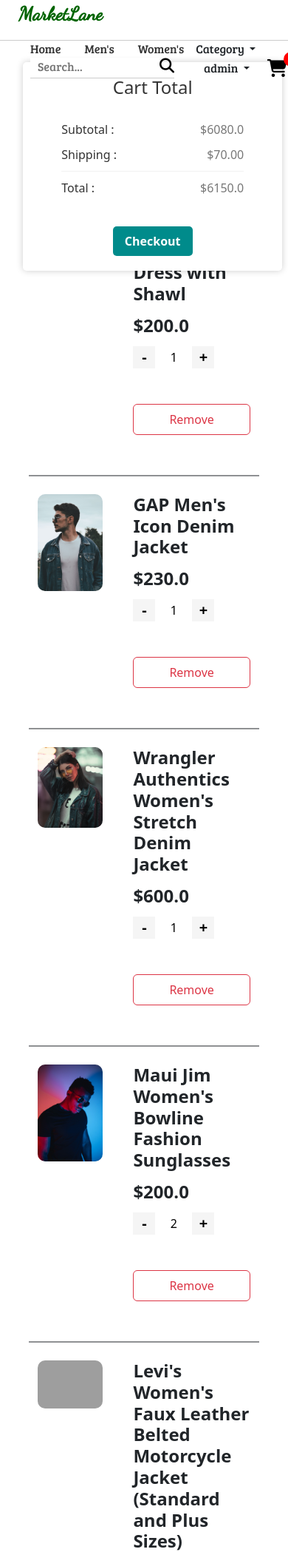
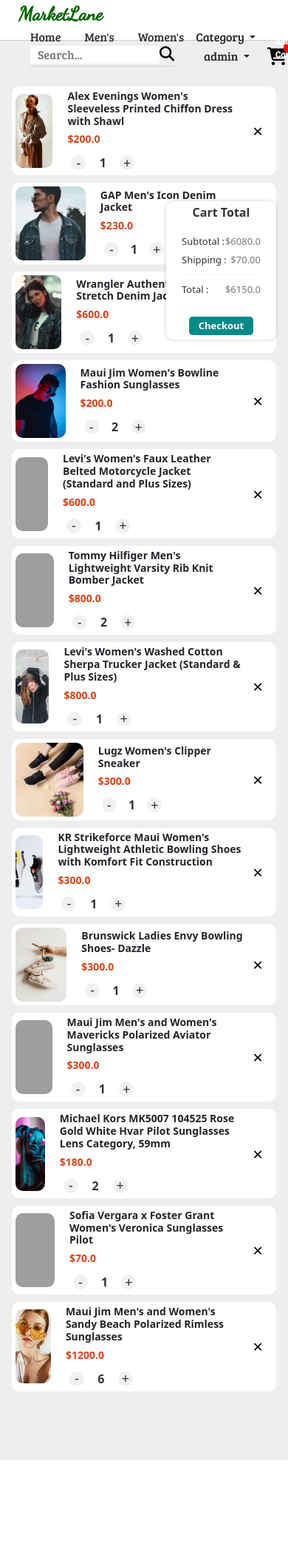
Before and after one commit to RashadGhzi/MarketLane, a Django app: page /product/cart/ in a window 390 px wide. Shown: the top 2098 px of the page at 74% size. After the commit the page ends 1974 px from the top, so only its background shows below. Run offline with Django 4.2, Linux system fonts and the light colour scheme; a user stored in the database is signed in; data comes from the database, SQL or seed files in the repository; both versions use the stored data as it was after the commit; grey boxes are pictures that could not be loaded.

Commit message:
Third updated

```diff
--- /dev/null
+++ b/MarketLane/core/static/core/css/responsive.css
@@ -0,0 +1,104 @@
+/* screen max width 1000px  */
+@media only screen and (max-width: 1000px) {
+
+    /* product cart styling */
+    .cart-total {
+        background-color: #fff;
+        border-radius: 10px;
+        box-shadow: 0 0 5px rgba(0, 0, 0, 0.2);
+        padding: 10px;
+        position: fixed;
+        right: 1em;
+        top: 4em;
+        height: 300px;
+        max-width: 270px;
+        display: flex;
+        flex-direction: column;
+        justify-content: center;
+    }
+}
+
+
+/* screen max width 768px  */
+@media only screen and (max-width: 768px) {
+
+    /* product cart responsive style  */
+    .cart-total {
+        box-shadow: 0 0 5px rgba(0, 0, 0, 0.2);
+        padding: 5px;
+        top: 25em;
+        height: 240px;
+        max-width: 240px;
+    }
+
+    .cart-total-heading h3 {
+        font-size: 20px;
+        font-weight: bold;
+    }
+
+    .cart-total-details {
+        padding: 0px 1em;
+    }
+
+    .cart-total-subheading {
+        margin-bottom: 5px;
+    }
+}
+
+/* screen max width 576px  */
+@media only screen and (max-width: 576px) {
+
+    /* product cart responsive styling  */
+
+    .cart-view {
+        margin: 0 auto;
+        padding: 35px 1em;
+        min-height: 100vh;
+        width: 100%;
+    }
+
+    .product-in h2 {
+        font-size: 14px;
+        margin-bottom: 5px;
+    }
+
+    .price {
+        font-size: 14px;
+    }
+
+    .product-cart-banner {
+        padding: 5px 5px;
+    }
+
+    .quantity button {
+        font-size: 18px;
+        width: 20px;
+        height: 20px;
+        margin: 0 5px;
+    }
+
+    .cart-total {
+        height: 187px;
+        max-width: 149px;
+        top: 17em;
+    }
+
+    .cart-total-subheading h4 {
+        font-size: 13px;
+    }
+
+    .cart-total-heading h3 {
+        font-size: 16px;
+    }
+
+    .cart-total-subheading span {
+        font-size: 13px;
+    }
+
+    .cart-total-button a {
+        padding: 0.2em 1em;
+        font-size: 13px;
+    }
+
+
+}
--- a/MarketLane/core/static/core/css/style.css
+++ b/MarketLane/core/static/core/css/style.css
@@ -494,83 +520,98 @@ button[type="submit"] i {
 /* product cart sytling  */
 .cart-view {
     margin: 0 auto;
-    padding: 50px 20px;
+    padding: 50px 5em;
+    background-color: rgb(239 238 238) !important;
+    min-height: 100vh;
+    width: 100%;
 }
 
-.cart-title {
-    text-align: center;
-    margin-bottom: 50px;
+.product-cart-banner {
+    display: flex;
+    align-items: center;
+    padding: 10px 10px;
+    background-color: #fff;
+    border-radius: 10px;
+    /* box-shadow: 0px px 5px rgba(0, 0, 0, 0.1); */
+    margin: 10px 0;
 }
 
-.cart-items {
-    display: flex;
-    flex-direction: column;
-}
-
-.cart-item {
-    display: flex;
-    margin-bottom: 30px;
-}
-
-.item-image {
-
-    width: 200px;
+.product-image-cart {
+    width: 100px;
+    height: 100px;
+    overflow: hidden;
+    border-radius: 10px;
     margin-right: 20px;
 }
 
-.item-image img {
-    border-radius: 10px;
-    width: 80%;
+.product-image-cart img {
+    width: 100%;
+    height: 100%;
+    object-fit: cover;
 }
 
-.item-details {
-    flex: 1;
-}
-
-.item-name {
+.product-in h2 {
     margin: 0;
-    font-size: 24px;
+    font-size: 18px;
     font-weight: bold;
     margin-bottom: 10px;
 }
 
-.item-description {
+.price {
     margin: 0;
-    font-size: 16px;
-    margin-bottom: 10px;
+    font-size: 18px;
+    font-weight: bold;
+    color: #d84315;
 }
 
-.item-price {
-    margin: 0;
-    font-size: 24px;
-    font-weight: bold;
-    margin-bottom: 10px;
+.quantity {
+    display: flex;
+    align-items: center;
+    margin-top: 10px;
 }
 
-.item-quantity {
+.quantity button {
     display: flex;
+    justify-content: center;
     align-items: center;
-    margin-bottom: 10px;
+    background-color: #f1f1f1;
+    color: #333;
+    border: none;
+    font-size: 24px;
+    width: 25px;
+    height: 25px;
+    border-radius: 50%;
+    cursor: pointer;
+    margin: 0 10px;
 }
 
-.quantity-btn {
+.count {
+    display: inline-block;
+    font-size: 15px;
+    font-weight: bold;
+    color: #333;
     width: 30px;
-    height: 30px;
-    border: none;
-    background-color: #f5f5f5;
-    color: #000;
-    font-size: 20px;
-    font-weight: bold;
-    cursor: pointer;
+    text-align: center;
 }
 
-.quantity-input {
-    width: 50px;
-    height: 30px;
-    text-align: center;
-    border: none
+.remove-btn {
+    display: flex;
+    justify-content: center;
+    align-items: center;
+    background-color: transparent;
+    color: #333;
+    border: none;
+    font-size: 24px;
+    width: 35px;
+    height: 35px;
+    border-radius: 50%;
+    cursor: pointer;
+    margin-left: auto;
 }
 
+
+
+/* total cart banner  */
 input[type="text"] {
     flex: .1;
 }
@@ -578,10 +619,10 @@ input[type="text"] {
 .remove-btn {
     font-weight: 500;
     padding: 10px 20px;
-    background-color: deepskyblue;
+    /* background-color: deepskyblue; */
     border-radius: 5px;
     text-decoration: none;
-    color: white;
+    color: black;
 }
 
 .checkout-btn {
@@ -611,11 +652,11 @@ input[type="text"] {
 .cart-total {
     background-color: #fff;
     border-radius: 5px;
-    box-shadow: 0 0 10px rgba(0, 0, 0, 0.2);
+    box-shadow: 0 0 5px rgba(0, 0, 0, 0.2);
     padding: 20px;
     position: fixed;
-    right: 2%;
-    top: 10%;
+    right: 2em;
+    top: 6em;
     width: 90%;
     max-width: 400px;
 }
--- a/MarketLane/core/templates/core/base.html
+++ b/MarketLane/core/templates/core/base.html
@@ -15,6 +15,8 @@
     {% endblock main-css %}
     {% block women-page-css %}{% endblock women-page-css %}
     {% block product-view-css %}{% endblock product-view-css %}
+    {% block css-link %}{% endblock css-link %}
+    {% block responsive-css %}{% endblock responsive-css %}
 
     <!--Registration css link-->
     {% block registration-css %}{% endblock registration-css %}
@@ -32,5 +34,6 @@
 
     <!--This is for product category view by gender using in category_view.html-->
     {% block ajax %}{% endblock ajax %}
+    {% block payment-gateway %}{% endblock payment-gateway %}
 </body>
 </html>
--- a/MarketLane/core/templates/core/customer_profile.html
+++ b/MarketLane/core/templates/core/customer_profile.html
@@ -38,7 +38,7 @@
                     </div>
                     <div class="address-actions">
                         <button class="btn-icon btn-edit bg-info text-decoration-none" data-id={{cus_loc_object.id}}><i class="fas fa-edit"></i></button>
-                        <!-- <a href="{% url 'customer_address_del' cus_loc_object.id %}" class="btn-icon btn-delete bg-info mx-2" data-id={{cus_loc_object.id}}><i class="fas fa-trash-alt"></i></a> -->
+                        <a href="{% url 'customer_address_del' cus_loc_object.id %}" class="btn-icon btn-delete bg-info mx-2" data-id={{cus_loc_object.id}}><i class="fas fa-trash-alt"></i></a>
                     </div>
                 </div>
                 {% endfor %}
--- a/MarketLane/core/templates/core/home.html
+++ b/MarketLane/core/templates/core/home.html
@@ -69,7 +69,7 @@
                 <h3 class="font-dance fw-bold mt-5 mb-4 text-center">New Arrival Sunglassess for you</h3>
                 <div class="row justify-content-center">
                     {% for product_sunglass in products_sunglass %}
-                      <div class="product-card">
+                      <div class="product-card-new">
                         <a href="{% url 'product_view' product_sunglass.id %}" class="product-image">
                           <img src="{{product_sunglass.product_image.url}}" alt="{{product_sunglass.title}}">
                           <div class="product-badge">New Arrival</div>
--- a/MarketLane/core/templates/core/navbar.html
+++ b/MarketLane/core/templates/core/navbar.html
@@ -1,5 +1,5 @@
 <div class="nav">
-    <a href="{% url 'home' %}" class="logo">MarketLane</a>
+    <a href="{% url 'home' %}" class="logo ">MarketLane</a>
     <div class="nav-a d-flex align-items-center list-unstyled">
         <a href="{% url 'home' %}">Home</a>
         <a href="{% url 'men_products' %}">Men's</a>
@@ -43,7 +43,7 @@
         {% if request.user.is_authenticated %}
         <a class="cart-icon" href="{% url 'product_cart' %}">
             <i class="fas fa-shopping-cart"></i>
-            <span class="cart-count">0</span>
+            <span class="cart-count" id='cart-count'>{{cart}}</span>
         </a>
         {% endif %}
     </div>
--- a/MarketLane/core/templates/core/product_cart.html
+++ b/MarketLane/core/templates/core/product_cart.html
@@ -6,6 +6,11 @@
 {% block product-view-css %}
 <link rel="stylesheet" href="{% static 'core/css/product_view_style.css' %}">
 {% endblock product-view-css %}
+
+<!--For responsive style-->
+{% block responsive-css %}
+  <link rel="stylesheet" href="{% static 'core/css/responsive.css' %}">
+{% endblock responsive-css %}
 {% block navbar %}
     <div>
         {% include "core/navbar.html" %}
@@ -13,34 +18,27 @@
 {% endblock navbar %}
 {% block body-content %}
 <div class="cart-view">
-    <div class="row justify-content-center my-5">
-        <h1 class="cart-title ">Shopping Cart</h1>
-        {% for cart_product in cart_products %}
-          <div class="col-10">
-            <div class="cart-items">
-              <div class="cart-item">
-                  <a href="{% url 'product_view' cart_product.product.id %}" class="item-image">
-                  <img src="{{cart_product.product.product_image.url}}" alt="Product Image">
-                  </a>
-                  <div class="item-details">
-                    <h3 class="item-name">{{cart_product.product.title}}</h3>
-                    <!-- <p class="item-description">{{cart_product.product.description|slice:':200'}}</p> -->
-                    <p class="item-price">${{cart_product.get_total_cost}}</p>
-                    <div class="item-quantity mb-5">
-                        <button class="quantity-btn minus" data-id="{{cart_product.id}}">-</button>
-                        <input type="text" class="quantity-input" value="{{cart_product.quantity}}">
-                        <button class="quantity-btn plus" data-id="{{cart_product.id}}">+</button>
-                    </div>
-                    <a href="{% url 'remove_product_cart' cart_product.id %}" class="btn btn-outline-danger py-2 px-5">Remove</a>
-                  </div>
+    <div class="row justify-content-center my-5 ">
+        <div class="col-lg-6 col-md-8 col-12 mt-4">
+          {% for cart_product in cart_products %}
+            <div class="product-cart-banner">
+              <a class="product-image-cart text-decoration-none" href="{% url 'product_view' cart_product.product.id %}">
+                <img src="{{cart_product.product.product_image.url}}" alt="Product Image">
+              </a>
+              <div class="product-in">
+                <h2>{{cart_product.product.title}}</h2>
+                <p class="price">${{cart_product.get_total_cost}}</p>
+                <div class="quantity">
+                  <button class="minus-btn minus" data-id="{{cart_product.id}}">-</button>
+                  <input type="text" class="count quantity-input" value="{{cart_product.quantity}}">
+                  <button class="plus-btn plus" data-id="{{cart_product.id}}">+</button>
+                </div>
               </div>
+              <a href="{% url 'remove_product_cart' cart_product.id %}" class="remove-btn">&times;</a>
             </div>
-          </div>
-
-          <!--horizontal line-->
-          <hr class="col-10 border border-dark border-1 opacity-50 my-4">
-        {% endfor %}
-        <div class="">
+          {% endfor %}
+        </div>
+        <div class="col-lg-5 col-md-4">
             <div class="cart-total">
                 <div class="cart-total-heading">
                   <h3>Cart Total</h3>
--- a/MarketLane/core/views.py
+++ b/MarketLane/core/views.py
@@ -9,6 +9,8 @@ from django.contrib.auth.mixins import LoginRequiredMixin
 from django.db.models import Q
 # Create your views here.
 
+
+# home page view
 class HomeView(ListView):
     template_name = 'core/home.html'
     queryset = Product.objects.all()
@@ -19,8 +21,11 @@ class HomeView(ListView):
         context["products_cloth"] = Product.objects.filter(category='CL').order_by('id')[:10]
         context["products_shoes"] = Product.objects.filter(category='SH').order_by('id')[:10]
         context["products_sunglass"] = Product.objects.filter(category='SG').order_by('id')[:10]
+        if self.request.user.is_authenticated:
+            context["cart"] = len(ProductCart.objects.filter(user=self.request.user))
         return context
 
+# women item page view
 class WomenItemsView(ListView):
     template_name = 'core/women_item.html'
     model = Product
@@ -28,8 +33,11 @@ class WomenItemsView(ListView):
     def get_context_data(self, **kwargs):
         context = super().get_context_data(**kwargs)
         context["women_products"] = Product.objects.filter(gender='F').order_by('?')
+        if self.request.user.is_authenticated:
+            context["cart"] = len(ProductCart.objects.filter(user=self.request.user))
         return context
 
+# men item page view
 class MenItemsView(ListView):
     template_name = 'core/men_item.html'
     model = Product
@@ -37,19 +45,26 @@ class MenItemsView(ListView):
     def get_context_data(self, **kwargs):
         context = super().get_context_data(**kwargs)
         context["men_products"] = Product.objects.filter(gender='M').order_by('?')
+        if self.request.user.is_authenticated:
+            context["cart"] = len(ProductCart.objects.filter(user=self.request.user))
         return context
 
+# Single product item view page
 class ProductView(View):
     def get(self, request, id, *args, **kwargs):
         product_obj = Product.objects.get(id=id)
+        if self.request.user.is_authenticated:
+            cart = len(ProductCart.objects.filter(user=self.request.user))
         context = {
-            "product_obj":product_obj
+            "product_obj":product_obj,
+            'cart':cart,
         }
         return render(request, 'core/product_view.html', context)
 
 my_dict = {}
 class CatergoryView(View):
     def get(self, request, data, *args, **kwargs):
+
         if data == 'cloth':
             prod_obj = Product.objects.filter(category='CL')
             my_dict['pro_cat']='CL'
@@ -59,8 +74,13 @@ class CatergoryView(View):
         elif data == 'sunglass':
             prod_obj = Product.objects.filter(category='SG')
             my_dict['pro_cat']='SG'
+
+        cart = 0
+        if self.request.user.is_authenticated:
+            cart = len(ProductCart.objects.filter(user=self.request.user))
         context = {
-            'data':prod_obj
+            'data':prod_obj,
+            'cart':cart
         }
         return render(request, 'core/category_view.html', context)
 
@@ -78,7 +98,7 @@ class CategoryMenAjax(View):
             id = i['id']
             id_obj = Product.objects.get(pk=id)
             img_path = id_obj.product_image.url
-            print(img_path)
+            # print(img_path)
             image_url_list.append(img_path)
 
         # print(image_url_list)
@@ -102,7 +122,7 @@ class CategoryWomenAjax(View):
             id = i['id']
             id_obj = Product.objects.get(pk=id)
             img_path = id_obj.product_image.url
-            print(img_path)
+            # print(img_path)
             image_url_list.append(img_path)
 
         # print(image_url_list)
@@ -149,6 +169,7 @@ class CustomerAddressDel(View):
 class ProductCartView(LoginRequiredMixin,View):
     login_url = reverse_lazy('user_login')
     def get(self, request, *args, **kwargs):
+        cart = len(ProductCart.objects.filter(user=self.request.user))
         cart_products = ProductCart.objects.filter(user=request.user).order_by('-id')
         products_total_price = 0.0
 
@@ -159,7 +180,8 @@ class ProductCartView(LoginRequiredMixin,View):
             context = {
                 'cart_products':cart_products,
                 'products_total_price':products_total_price,
-                'products_total_price_with_shipping_cost':products_total_price_with_shipping_cost
+                'products_total_price_with_shipping_cost':products_total_price_with_shipping_cost,
+                'cart':cart
             }
             return render(request, 'core/product_cart.html', context)
         else:
@@ -169,10 +191,12 @@ class ProductCartView(LoginRequiredMixin,View):
 class AddProductCart(LoginRequiredMixin,View):
     login_url = reverse_lazy('user_login')
     def get(self, request, *args, **kwargs):
+
+
         user = self.request.user
         # print(user)
         prod_id = self.request.GET.get('prod_id')
-        print(prod_id)
+        # print(prod_id)
         prod_obj = Product.objects.get(id=prod_id)
         prod_exist = False
         prod_exist = ProductCart.objects.filter(Q(product=prod_obj)&Q(user=user)).exists()
@@ -180,14 +204,16 @@ class AddProductCart(LoginRequiredMixin,View):
         # if product already in cart then it will increase ProductCart quantity
         if prod_exist == True:
             item = ProductCart.objects.get(product=prod_obj)
-            print(item)
+            # print(item)
             item.quantity += 1
             item.save()
 
         # else it will add product to Product Cart
         else:
             ProductCart(user=user, product=prod_obj).save()
-        return JsonResponse({'response':True})
+
+        cart = len(ProductCart.objects.filter(user=self.request.user))
+        return JsonResponse({'response':True, 'cart':cart})
 
 class RemoveProductCart(LoginRequiredMixin,View):
     login_url = reverse_lazy('user_login')
@@ -200,8 +226,9 @@ class RemoveProductCart(LoginRequiredMixin,View):
 class PlusProductCart(LoginRequiredMixin,View):
     login_url = reverse_lazy('user_login')
     def get(self, request, *args, **kwargs):
+
         cart_id = request.GET['cart_id']
-        print(cart_id)
+        # print(cart_id)
         cart_obj = ProductCart.objects.get(id=cart_id)
 
         # quantity update
@@ -229,7 +256,7 @@ class MinusProductCart(LoginRequiredMixin,View):
     login_url = reverse_lazy('user_login')
     def get(self, request, *args, **kwargs):
         cart_id = request.GET['cart_id']
-        print(cart_id)
+        # print(cart_id)
         cart_obj = ProductCart.objects.get(id=cart_id)
 
         # quantity update
@@ -260,6 +287,7 @@ class MinusProductCart(LoginRequiredMixin,View):
 class CheckoutView(LoginRequiredMixin,View):
     login_url = reverse_lazy('user_login')
     def get(self, request, *args, **kwargs):
+        cart = len(ProductCart.objects.filter(user=self.request.user))
         carts = ProductCart.objects.filter(user=request.user).order_by('-id')
         address = CustomerAddress.objects.filter(customer=request.user).order_by('-id')
         products_total_price = 0.0
@@ -272,6 +300,7 @@ class CheckoutView(LoginRequiredMixin,View):
             'address':address,
             'products_total_price':products_total_price,
             'products_total_price_with_shipping_price':products_total_price_with_shipping_price,
+            'cart':cart
         }
         return render(request, 'core/check_out.html', context)
 
@@ -280,7 +309,7 @@ class PaymentDone(LoginRequiredMixin,View):
     login_url = reverse_lazy('user_login')
     def get(self, request, *args, **kwargs):
         add_id = self.request.GET.get('add_id')
-        print(add_id)
+        # print(add_id)
         user = request.user
         product_cart = ProductCart.objects.filter(user=user)
         customer_loc = CustomerAddress.objects.get(id=add_id)
@@ -292,4 +321,8 @@ class PaymentDone(LoginRequiredMixin,View):
 class OrderPlaced(LoginRequiredMixin,View):
     login_url = reverse_lazy('user_login')
     def get(self, request, *args, **kwargs):
-        return render(request, 'core/order.html')
+        cart = len(ProductCart.objects.filter(user=self.request.user))
+        context = {
+            'cart':cart
+        }
+        return render(request, 'core/order.html', context)
```
Also changed, not shown: other parts of MarketLane/core/static/core/css/style.css (+34 -8 lines), MarketLane/core/static/core/css/check_out.css (added, +118 -0 lines), MarketLane/core/templates/core/ajax/ajax_cart.html (+37 -30 lines), MarketLane/core/templates/core/ajax/ajax_category_view.html (+4 -4 lines), MarketLane/core/templates/core/check_out.html (+43 -42 lines), MarketLane/core/templates/core/product_view.html (+1 -11 lines), MarketLane/registration/views.py (+7 -0 lines), MarketLane/db.sqlite3.
